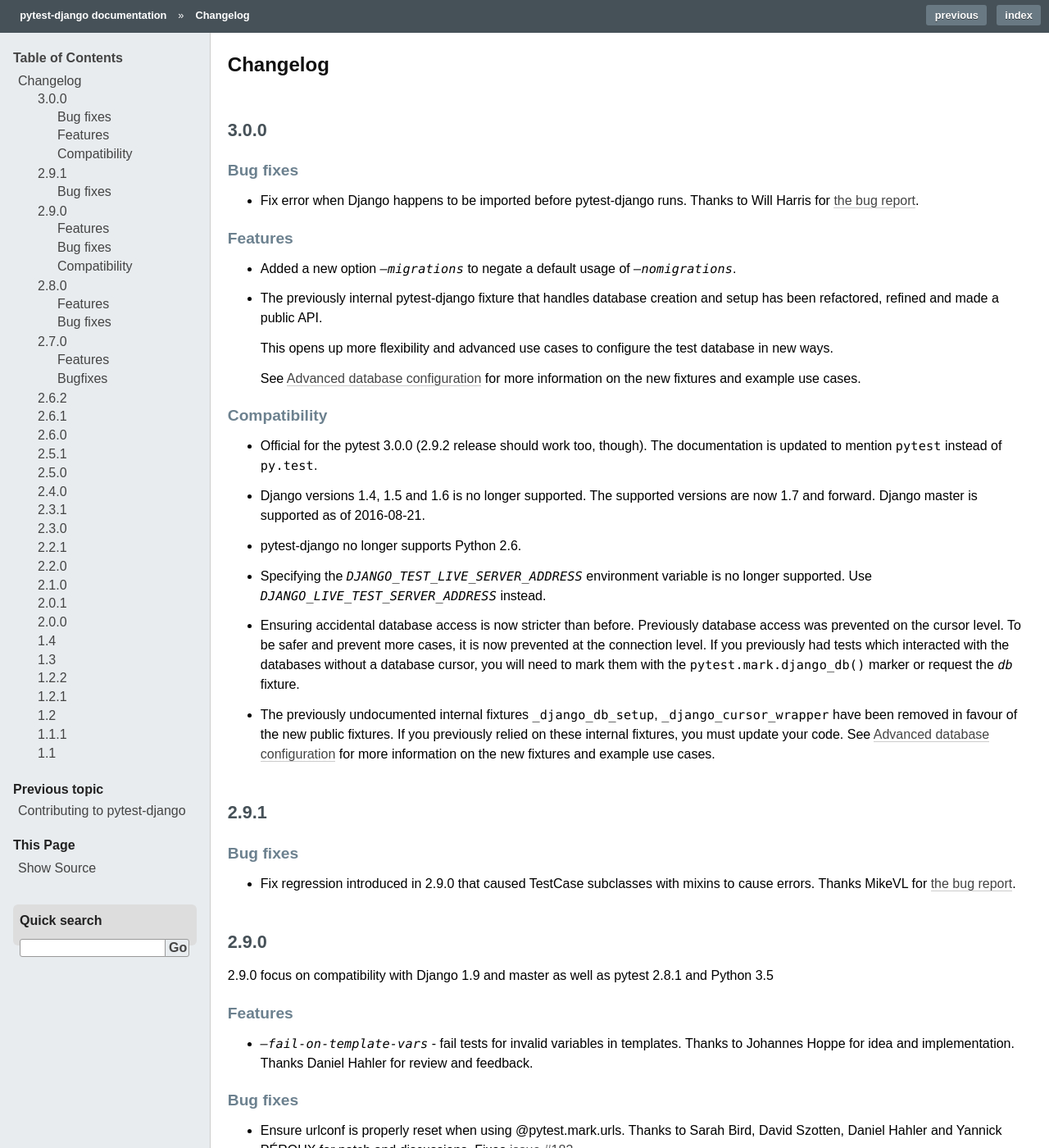
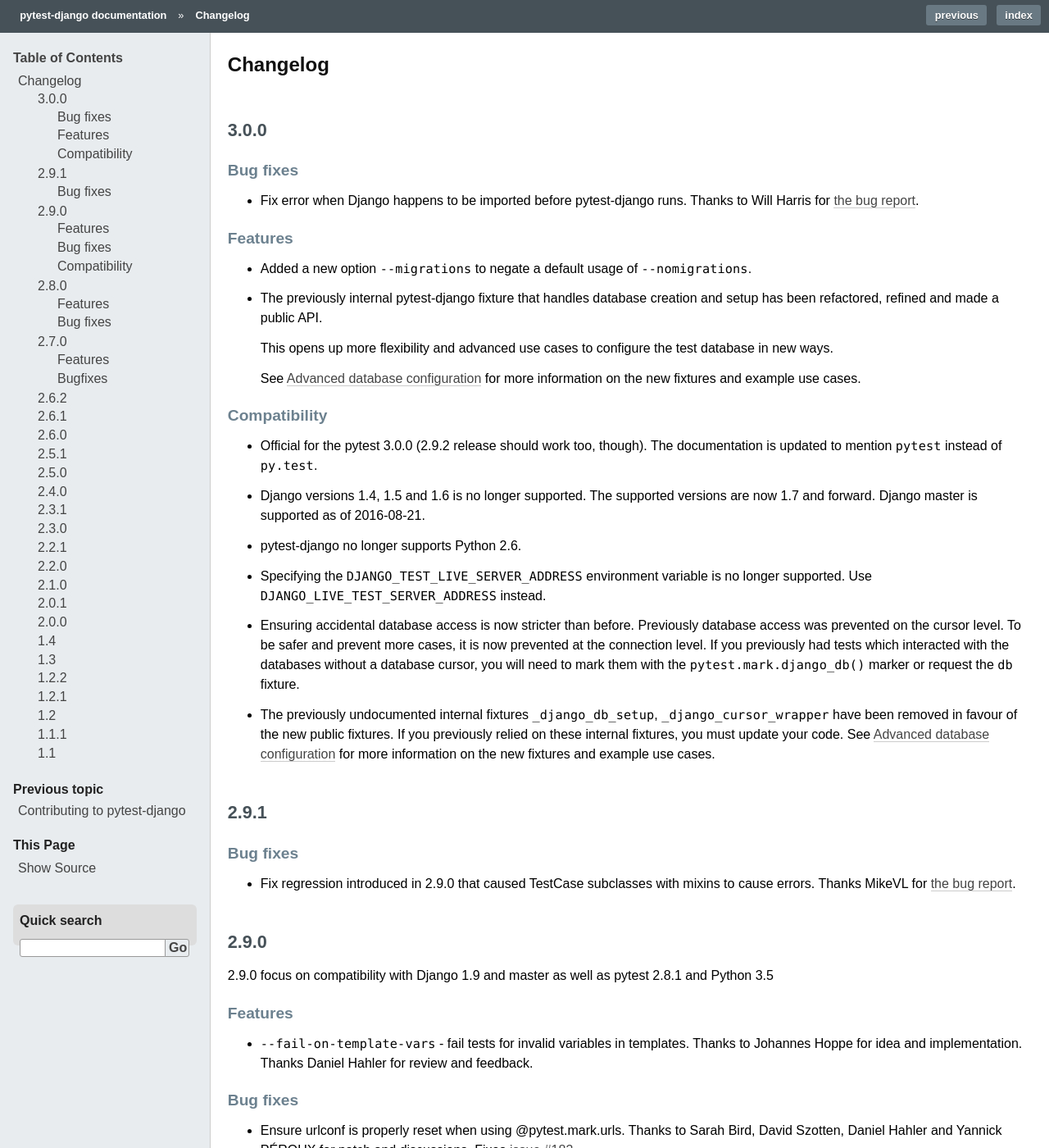
Before and after one commit to pytest-dev/pytest-django, a Sphinx documentation site: the page built from docs/changelog.rst, in a window 1280 px wide and 1400 px high. Shown: the whole window at 82% size. Built offline with Sphinx 7.4.7, drawn with Linux system fonts in a browser that asks for light colours; some of the changed text lies outside the part shown.

```diff
--- a/docs/changelog.rst
+++ b/docs/changelog.rst
@@ -13,8 +13,8 @@ Bug fixes
 
 Features
 ^^^^^^^^
-* Added a new option `--migrations` to negate a default usage of
-  `--nomigrations`.
+* Added a new option ``--migrations`` to negate a default usage of
+  ``--nomigrations``.
 
 * The previously internal pytest-django fixture that handles database creation
   and setup has been refactored, refined and made a public API.
@@ -36,15 +36,15 @@ Compatibility
 
 * pytest-django no longer supports Python 2.6.
 
-* Specifying the `DJANGO_TEST_LIVE_SERVER_ADDRESS` environment variable is no
-  longer supported. Use `DJANGO_LIVE_TEST_SERVER_ADDRESS` instead.
+* Specifying the ``DJANGO_TEST_LIVE_SERVER_ADDRESS`` environment variable is no
+  longer supported. Use ``DJANGO_LIVE_TEST_SERVER_ADDRESS`` instead.
 
 * Ensuring accidental database access is now stricter than before. Previously
   database access was prevented on the cursor level. To be safer and prevent
   more cases, it is now prevented at the connection level. If you previously
   had tests which interacted with the databases without a database cursor, you
   will need to mark them with the :func:`pytest.mark.django_db` marker or
-  request the `db` fixture.
+  request the ``db`` fixture.
 
 * The previously undocumented internal fixtures ``_django_db_setup``,
   ``_django_cursor_wrapper`` have been removed in favour of the new public
@@ -71,7 +71,7 @@ and Python 3.5
 
 Features
 ^^^^^^^^
-* `--fail-on-template-vars` - fail tests for invalid variables in templates.
+* ``--fail-on-template-vars`` - fail tests for invalid variables in templates.
   Thanks to Johannes Hoppe for idea and implementation. Thanks Daniel Hahler
   for review and feedback.
 
@@ -82,18 +82,18 @@ Bug fixes
   discussions. Fixes `issue #183
   <https://github.com/pytest-dev/pytest-django/issues/183>`_.
 
-* Call `setUpClass()` in Django `TestCase` properly when test class is
+* Call ``setUpClass()`` in Django ``TestCase`` properly when test class is
   inherited multiple places. Thanks to Benedikt Forchhammer for report and
   initial test case. Fixes `issue #265 <https://github.com/pytest-dev/pytest-django/issues/265>`_.
 
 Compatibility
 ^^^^^^^^^^^^^
 
-* Settings defined in `pytest.ini`/`tox.ini`/`setup.cfg` used to override
-  `DJANGO_SETTINGS_MODULE` defined in the environment. Previously the order was
+* Settings defined in ``pytest.ini``/``tox.ini``/``setup.cfg`` used to override
+  ``DJANGO_SETTINGS_MODULE`` defined in the environment. Previously the order was
   undocumented. Now, instead the settings from the environment will be used
   instead. If you previously relied on overriding the environment variable,
-  you can instead specify `addopts = --ds=yourtestsettings` in the ini-file
+  you can instead specify ``addopts = --ds=yourtestsettings`` in the ini-file
   which will use the test settings. See `PR #199
   <https://github.com/pytest-dev/pytest-django/pull/199>`_.
 
```
